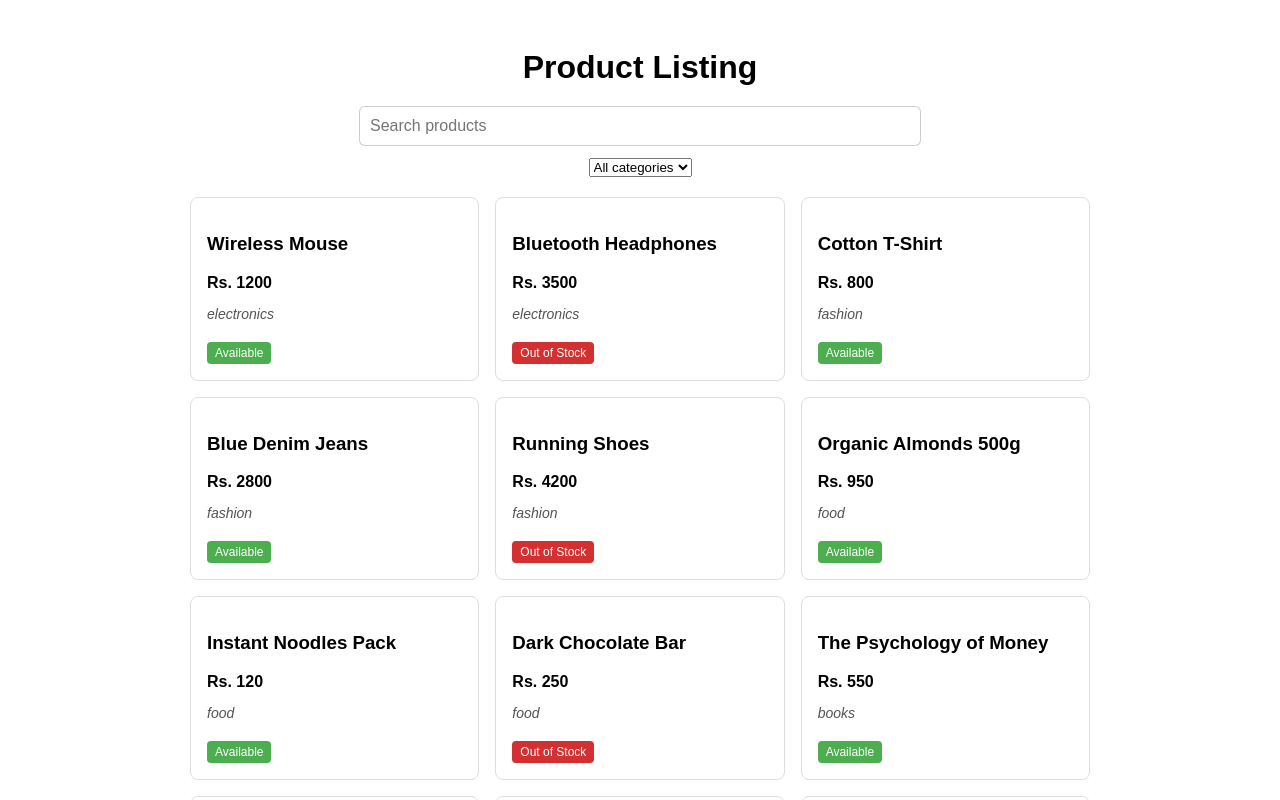
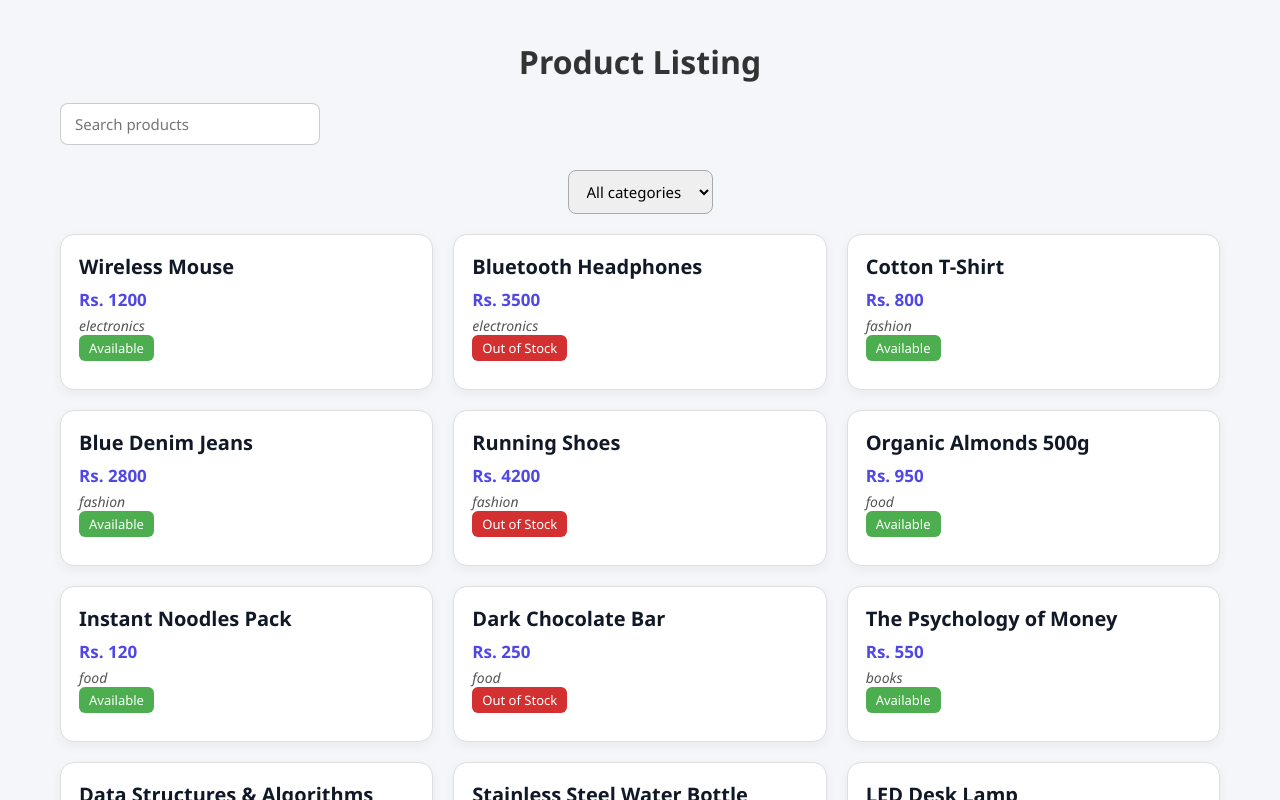
Before and after one commit to bijayjha2025/React_Practice, a React (Vite) app in the folder ProductListingUI/productlisting/: page / in a window 1280 px wide. Shown: the top 800 px of the page. Built offline with nearby package versions, Linux system fonts and the light colour scheme.

Commit message:
Adjustments

```diff
--- a/ProductListingUI/productlisting/src/App.css
+++ b/ProductListingUI/productlisting/src/App.css
@@ -1,27 +1,39 @@
 
 .appContainer{
-    margin: auto;
+    margin: 0 auto;
     padding: 20px;
-    max-width: 900px;
-    font-family: Arial;
+    max-width: 1200px;
 }
 
 .appTitle{
     text-align: center;
     margin-bottom: 20px;
+    font-size: 32px;
+    font-weight: 600;
+    color: hsl(0, 0%, 20%);
 }
 
 .searchBar{
+    display: flex;
+    flex-wrap: wrap;
+    gap: 15px;
     text-align: center;
-    margin-bottom: 12px;
+    margin-bottom: 25px;
 }
 
 .searchBarInput{
-    width: 60%;
-    padding: 10px;
-    font-size: 16px;
+    width: 260px;
+    padding: 10px 14px;
+    font-size: 15px;
     border: 1px solid rgba(0, 0, 0, 0.2);
-    border-radius: 6px;
+    border-radius: 8px;
+    outline: none;
+    transform: 0.2s ease;
+}
+
+.searchBarInput:Focus{
+    border-color: hsl(239, 84%, 67%);
+    box-shadow: 0 0 0 3px hsl(228, 96%, 89%);
 }
 
 .filterBar{
@@ -29,36 +41,53 @@
     margin-bottom: 20px;
 }
 
-.filterBarSearch{
-    font-size: 16px;
-    padding: 8px;
-    border-radius: 6px;
-    border: 1px solid rgb(170, 170, 170);;
+.filterBarSelect{
+    font-size: 15px;
+    padding: 10px 14px;
+    border-radius: 8px;
+    border: 1px solid rgb(170, 170, 170);
+    outline: none;
+    transition: 0.2s ease;
+}
+
+.filterBarSelect:focus{
+   border-color: hsl(239, 84%, 67%);
+   box-shadow: 0 0 0 3px hsl(228, 96%, 89%);
 }
 
 .productGrid{
     display: grid;
     grid-template-columns: repeat(3, 1fr);
-    gap: 16px;
+    gap: 20px;
 }
 
 .productCard{
-    padding: 16px;
+    padding: 18px;
     border: 1px solid hsl(0, 0%, 87%);
-    border-radius: 8px;
+    border-radius: 14px;
     background: hsl(0, 0%, 100%);
-    transition: all 0.2s ease;
+    transition: 0.25s ease;
     cursor: pointer;
+    box-shadow: 0 4px 12px rgba(0, 0, 0, 0.05);
 }
 
 .productCard:hover{
-    background: #f0f0f0;
-    transform: scale(1.1);
+    transform: translateY(-4px);
+    box-shadow: 0 6px 18px rgba(0,0,0,0.08);
+}
+
+.productCard h3 {
+  font-size: 20px;
+  margin-bottom: 8px;
+  color: hsl(221, 39%, 11%);
+  font-weight: 600;
 }
 
 .productPrice{
     font-weight: bold;
-    margin: 6px 0;
+    font-size: 17px;
+    color: hsl(243, 75%, 59%);
+    margin-bottom: 5px;
 }
 
 .productCategory{
@@ -69,20 +98,24 @@
 
 .stock{
     display: inline-block;
-    padding: 4px 8px;
-    font-size: 12px;
-    border-radius: 4px;
-    margin-top: 6px;
+    padding: 4px 10px;
+    font-size: 13px;
+    background: rgb(237, 241, 255);
+    color: hsl(243, 75%, 59%);
+    border-radius: 6px;
+    margin-bottom: 10px;
 }
 
 .Available{
     background: hsl(122, 39%, 49%);
     color: hsl(0, 0%, 100%);
+    font-weight: 500;
 }
 
 .notAvailable{
     background: hsl(0, 65%, 51%);
     color: hsl(0, 0%, 100%);
+    font-weight: 500;
 }
 
 .loadingState{
@@ -94,6 +127,9 @@
 .emptyState{
     text-align: center;
     font-size: 18px;
-    margin-top: 40px;
+    padding: 40px;
+    background: hsl(0, 0%, 100%);
+    border-radius: 12px;
     color: hsl(0, 0%, 27%);
+    box-shadow: 0 4px 12px rgba(0,0,0,0.05);
 }
--- a/ProductListingUI/productlisting/src/App.jsx
+++ b/ProductListingUI/productlisting/src/App.jsx
@@ -7,6 +7,7 @@ import LoadingState from './Components/LoadingState'
 import EmptyState from './Components/EmptyState'
 import ProductCard from "./Components/ProductCard.jsx";
 import './App.css'
+import './index.css'
 
 
 function App() {
--- a/ProductListingUI/productlisting/src/index.css
+++ b/ProductListingUI/productlisting/src/index.css
@@ -0,0 +1,13 @@
+
+*{
+  margin: 0;
+  padding: 0;
+  box-sizing: border-box;
+  font-family: "Segoe UI", Arial, sans-serif;
+}
+
+body {
+  background: hsl(228, 38%, 97%);
+  padding: 20px;
+  color: hsl(0, 0%, 13%);
+}
```
